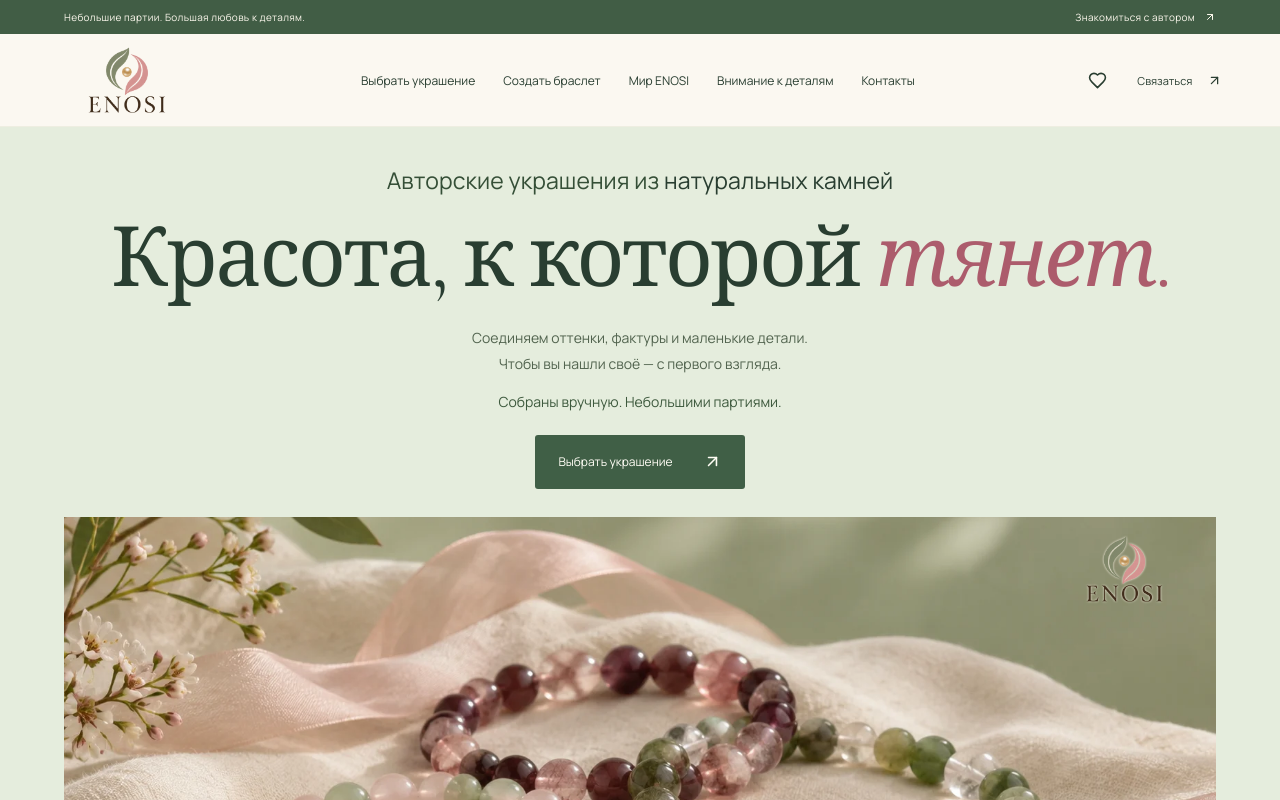
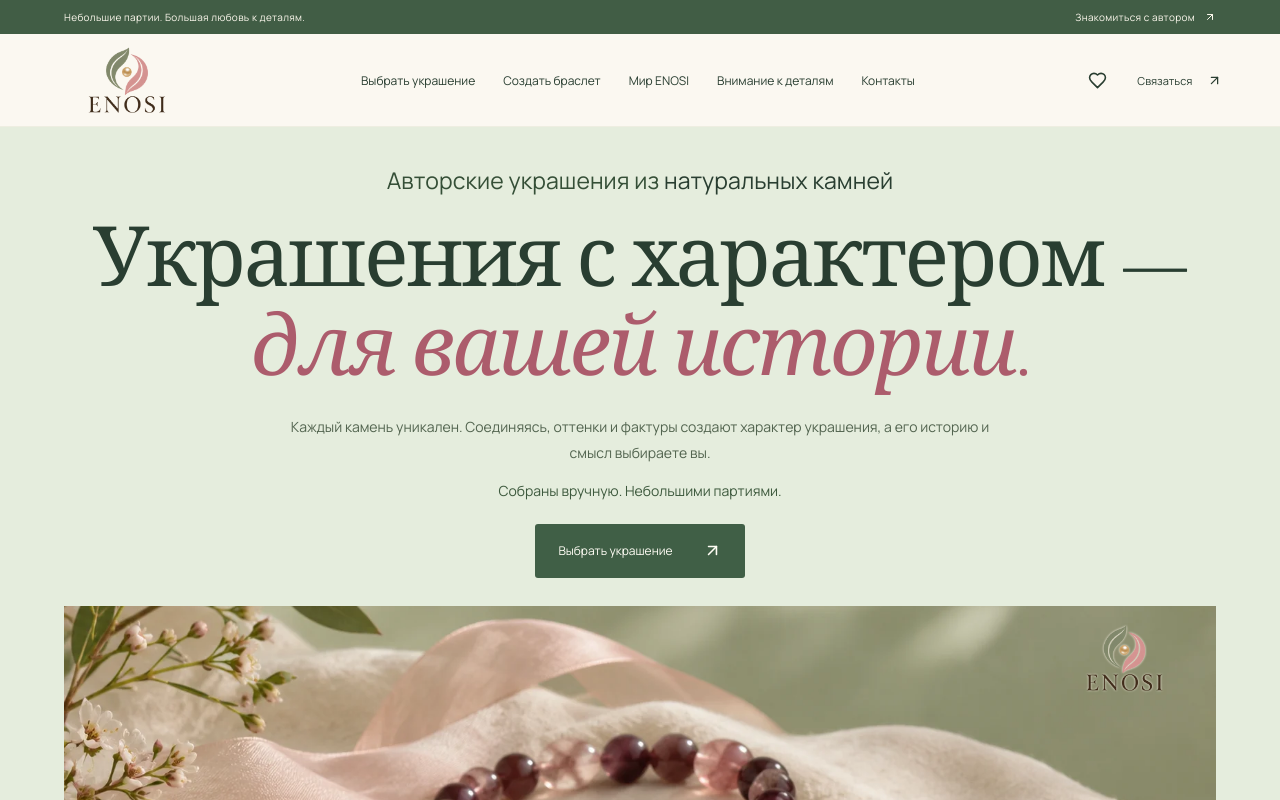
Before and after one commit to ekanbelyakova88-ctrl/enosi-website, a React (Vite) app: page / in a window 1280 px wide. Shown: the top 800 px of the page. Built offline with nearby package versions, Linux system fonts and the light colour scheme.

Commit message:
Update ENOSI homepage headline

```diff
--- a/src/main.jsx
+++ b/src/main.jsx
@@ -396,13 +396,10 @@ function App() {
               </span>
             </p>
             <h1 id="hero-title">
-              Красота, <span className="hero-phrase">к которой</span>{" "}
-              <em>тянет.</em>
+              Украшения с характером — <em>для вашей истории.</em>
             </h1>
             <p>
-              Соединяем оттенки, фактуры и маленькие детали.
-              <br className="desktop-break" /> Чтобы вы нашли своё — с первого
-              взгляда.
+              Каждый камень уникален. Соединяясь, оттенки и фактуры создают характер украшения, а его историю и смысл выбираете вы.
             </p>
             <p className="hero-craft-note">
               Собраны вручную. Небольшими партиями.
--- a/src/styles.css
+++ b/src/styles.css
@@ -3228,3 +3228,5 @@ svg {
 .gift-section h2 { font:400 clamp(40px,5vw,68px)/1.05 var(--serif); color:#304b36; margin:20px 0; }
 .gift-section h2 em { color:#b36e80; }.gift-section p { max-width:450px; line-height:1.8; margin:15px 0; }.gift-section .gift-note { font-size:11px; color:#61705b; }
 @media(max-width:700px) { .gift-section { grid-template-columns:1fr; } }
+/* Let the longer headline wrap naturally on narrow screens. */
+.hero h1 em { white-space: normal; }
```
Also changed, not shown: 1 other file (tests, documents, lock files or other folders).
